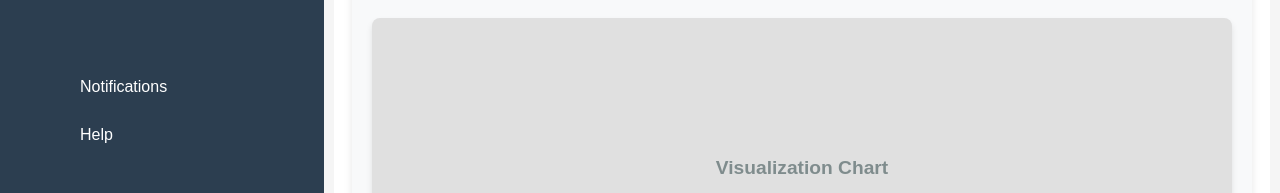
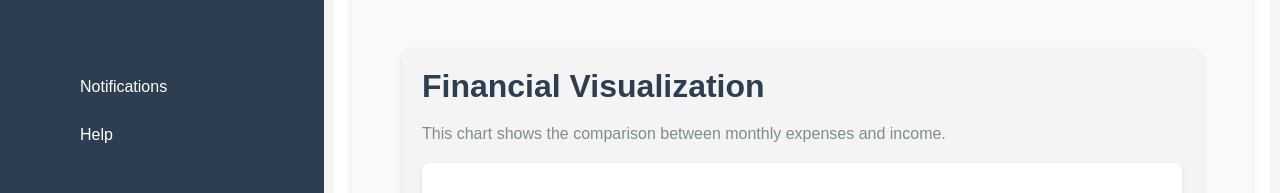
Before and after one commit to aliva2/Financial-Tracker-Frontend, a React (Create React App) app: page /dashboard in a window 1280 px wide. Shown: the part 535-728 px from the top of the page. Built offline with nearby package versions, Linux system fonts and the light colour scheme; no server answers.

Commit message:
Updated css for categories, charts, overview, visualisation chart, changed overview.jsx added visualisation chart

```diff
--- a/src/Components/Dashboard/Categories.css
+++ b/src/Components/Dashboard/Categories.css
@@ -6,6 +6,7 @@
   background-color: #f4f4f4;
   border-radius: 8px;
   box-shadow: 0 4px 6px rgba(0, 0, 0, 0.1);
+  margin: 0 auto; /* Centers it horizontally */
 }
 
 h2 {
--- a/src/Components/Dashboard/Charts.css
+++ b/src/Components/Dashboard/Charts.css
@@ -23,12 +23,14 @@
 }
 
 .chart-navigation {
+  justify-content: space-between;
   display: flex;
   gap: 15px;
   margin-bottom: 30px;
 }
 
 .chart-navigation button {
+  flex: 1;
   padding: 10px 20px;
   font-size: 1rem;
   background-color: #3498db;
--- a/src/Components/Dashboard/Overview.css
+++ b/src/Components/Dashboard/Overview.css
@@ -89,3 +89,13 @@
   border-radius: 8px;
   box-shadow: 0 4px 6px rgba(0, 0, 0, 0.1);
 }
+
+.chart-container {
+  width: 100%;
+  max-width: 600px; /* Adjust as needed */
+  margin: 20px auto;
+  padding: 20px;
+  background: #fff;
+  border-radius: 10px;
+  box-shadow: 0 4px 8px rgba(0, 0, 0, 0.1);
+}
--- a/src/Components/Dashboard/Overview.jsx
+++ b/src/Components/Dashboard/Overview.jsx
@@ -1,6 +1,7 @@
 import React, { useState, useEffect } from "react";
 import "./Overview.css"; // Import the CSS file
 import axios from "axios"; // You'll need axios or any other library to make API requests
+import VisualisationChart from "./VisualisationChart";
 
 const FinanceOverview = () => {
   const [expenses, setExpenses] = useState([]);
@@ -147,7 +148,9 @@ const FinanceOverview = () => {
       </div>
 
       {/* Visualization Chart Placeholder */}
-      <div className="chart-placeholder">Visualization Chart</div>
+      <section className="visualisation-chart">
+        <VisualisationChart />
+      </section>
     </div>
   );
 };
--- a/src/Components/Dashboard/VisualisationChart.css
+++ b/src/Components/Dashboard/VisualisationChart.css
@@ -10,7 +10,7 @@
   overflow: hidden; /* Ensures the content stays within the container */
   display: flex;
   flex-direction: column;
-  min-height: 500px; /* Ensure there is enough space for the chart */
+  min-height: 600px; /* Ensure there is enough space for the chart */
 }
 
 /* Container for the chart, ensure it can scale with the content */
```
